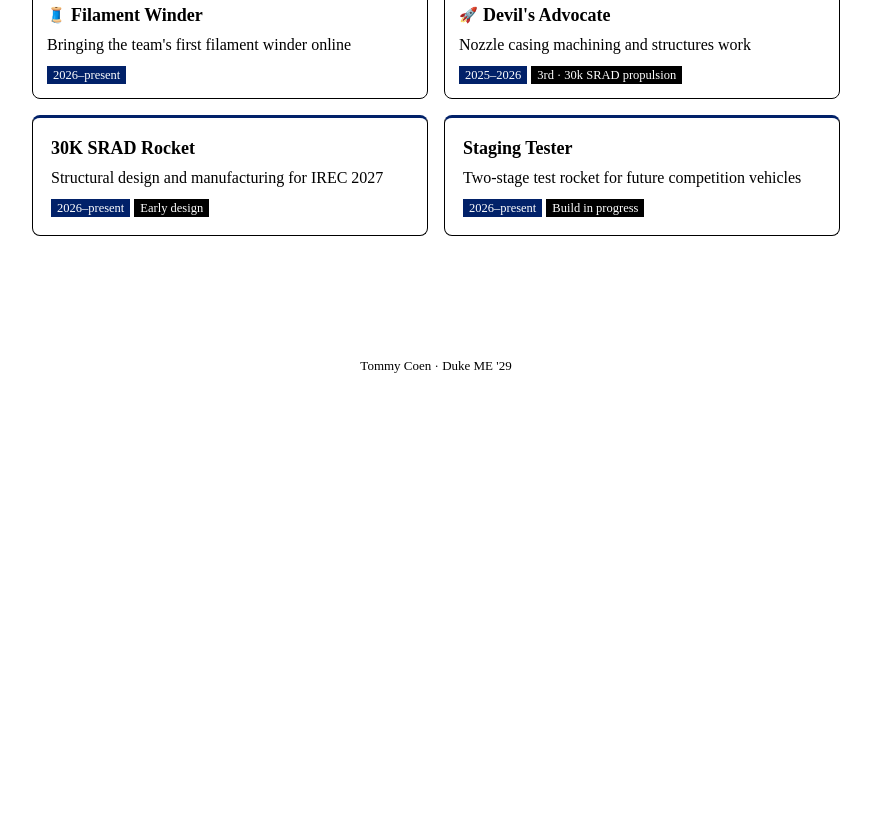
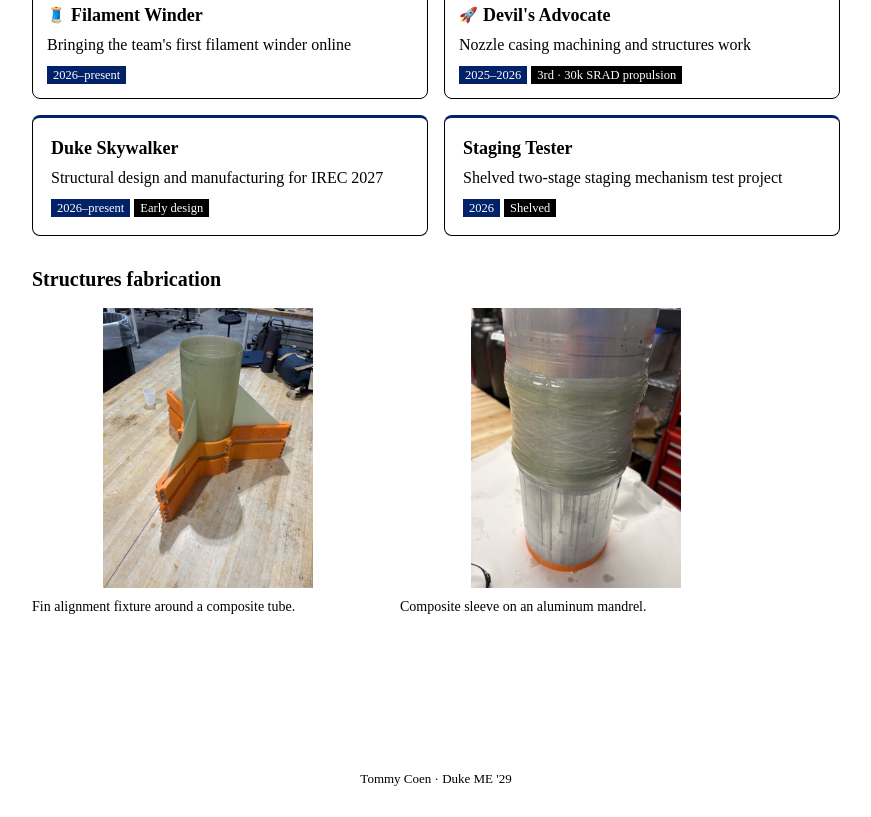
Before and after one commit to tommyc245/Tommy-Coen-Website, a plain HTML site: page aero.html in a window 1280 px wide. Shown: the part 487-1304 px from the top of the page, without its empty margins (204-1075 px from the left). Before the commit the page ends 903 px from the top, so only its background shows below. Drawn offline with Linux system fonts and the light colour scheme.

Commit message:
Curate Aero photos and update rocket project names and status

```diff
--- a/aero.html
+++ b/aero.html
@@ -4,14 +4,14 @@
     <meta charset="UTF-8">
     <meta name="viewport" content="width=device-width, initial-scale=1.0">
     <title>Duke Aero Club: Tommy Coen</title>
-    <meta name="description" content="Duke Aero Club: Structures Lead building a 30k SRAD rocket for IREC 2027 and a two-stage staging tester. Solid propulsion and structures work since 2025.">
+    <meta name="description" content="Duke Aero Club: Structures Lead building Duke Skywalker, a 30k SRAD rocket for IREC 2027. Solid propulsion and structures work since 2025.">
     <link rel="canonical" href="https://tommyc245.github.io/Tommy-Coen-Website/aero.html">
     <link rel="icon" href="favicon.ico" sizes="any">
     <link rel="icon" type="image/png" sizes="32x32" href="favicon-32.png">
     <link rel="apple-touch-icon" href="apple-touch-icon.png">
     <meta property="og:type" content="website">
     <meta property="og:title" content="Duke Aero Club: Tommy Coen">
-    <meta property="og:description" content="Duke Aero Club: Structures Lead building a 30k SRAD rocket for IREC 2027 and a two-stage staging tester. Solid propulsion and structures work since 2025.">
+    <meta property="og:description" content="Duke Aero Club: Structures Lead building Duke Skywalker, a 30k SRAD rocket for IREC 2027. Solid propulsion and structures work since 2025.">
     <meta property="og:url" content="https://tommyc245.github.io/Tommy-Coen-Website/aero.html">
     <meta property="og:image" content="https://tommyc245.github.io/Tommy-Coen-Website/images/DukeAero/DevilsAdvocateLiftoff.webp">
     <meta property="og:image:width" content="1600">
@@ -19,7 +19,7 @@
     <meta property="og:image:alt" content="Duke Aero Club: Tommy Coen">
     <meta name="twitter:card" content="summary_large_image">
     <meta name="twitter:title" content="Duke Aero Club: Tommy Coen">
-    <meta name="twitter:description" content="Duke Aero Club: Structures Lead building a 30k SRAD rocket for IREC 2027 and a two-stage staging tester. Solid propulsion and structures work since 2025.">
+    <meta name="twitter:description" content="Duke Aero Club: Structures Lead building Duke Skywalker, a 30k SRAD rocket for IREC 2027. Solid propulsion and structures work since 2025.">
     <meta name="twitter:image" content="https://tommyc245.github.io/Tommy-Coen-Website/images/DukeAero/DevilsAdvocateLiftoff.webp">
     <meta name="theme-color" content="#012169">
     <link rel="stylesheet" href="styles.css?v=12">
@@ -63,7 +63,7 @@
 
             <a href="srad-rocket.html" class="card card-compact">
                 <div class="card-body">
-                    <p class="card-title">30K SRAD Rocket</p>
+                    <p class="card-title">Duke Skywalker</p>
                     <p class="card-summary">Structural design and manufacturing for IREC 2027</p>
                     <div class="pills"><span class="pill pill-red">2026–present</span><span class="pill pill-gray">Early design</span></div>
                 </div>
@@ -72,11 +72,24 @@
             <a href="staging-tester.html" class="card card-compact">
                 <div class="card-body">
                     <p class="card-title">Staging Tester</p>
-                    <p class="card-summary">Two-stage test rocket for future competition vehicles</p>
-                    <div class="pills"><span class="pill pill-red">2026–present</span><span class="pill pill-gray">Build in progress</span></div>
+                    <p class="card-summary">Shelved two-stage staging mechanism test project</p>
+                    <div class="pills"><span class="pill pill-red">2026</span><span class="pill pill-gray">Shelved</span></div>
                 </div>
             </a>
         </div>
+        <section class="detail-body" aria-labelledby="fabrication-photos">
+            <h2 id="fabrication-photos">Structures fabrication</h2>
+            <div class="photo-grid">
+                <figure>
+                    <a href="images/DukeAero/FinAlignmentFixture.jpg" target="_blank" rel="noopener" aria-label="Open photo: Composite tube and fins held in an orange alignment fixture"><img src="images/DukeAero/FinAlignmentFixture.jpg" alt="Composite tube and fins held in an orange alignment fixture" loading="lazy" decoding="async" width="1200" height="1600"></a>
+                    <figcaption>Fin alignment fixture around a composite tube.</figcaption>
+                </figure>
+                <figure>
+                    <a href="images/DukeAero/CompositeSleeve.jpg" target="_blank" rel="noopener" aria-label="Open photo: Composite sleeve around an aluminum mandrel"><img src="images/DukeAero/CompositeSleeve.jpg" alt="Composite sleeve around an aluminum mandrel" loading="lazy" decoding="async" width="1200" height="1600"></a>
+                    <figcaption>Composite sleeve on an aluminum mandrel.</figcaption>
+                </figure>
+            </div>
+        </section>
     </main>
 
     <footer><p>Tommy Coen &middot; Duke ME '29</p></footer>
```
Also changed, not shown: filament-winder.html (+4 -0 lines), srad-rocket.html (+9 -9 lines), staging-tester.html (+8 -8 lines), images/DukeAero/CompositeSleeve.jpg (added), images/DukeAero/FinAlignmentFixture.jpg (added), images/DukeAero/WindingWrappedMandrel.jpg (added).
